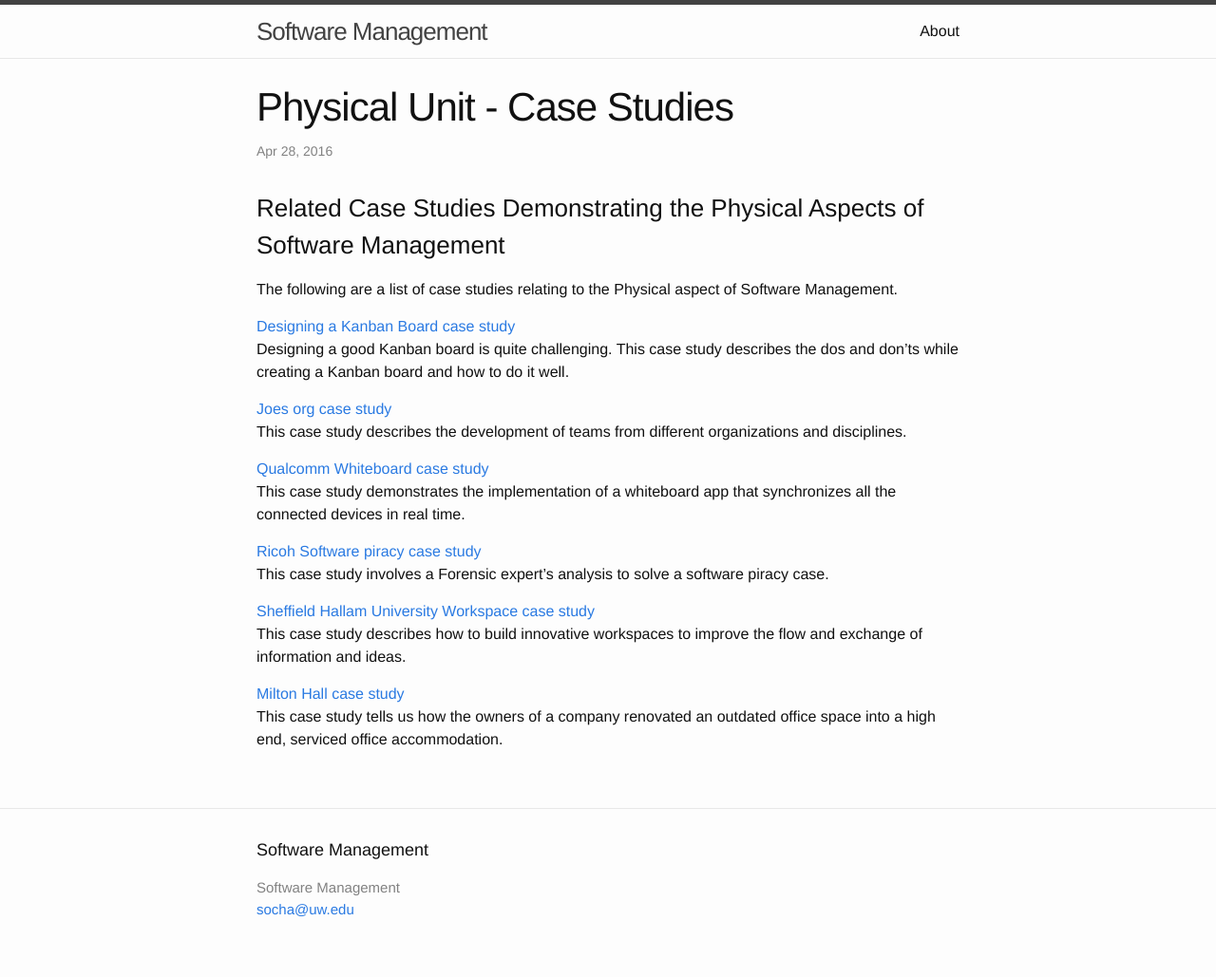
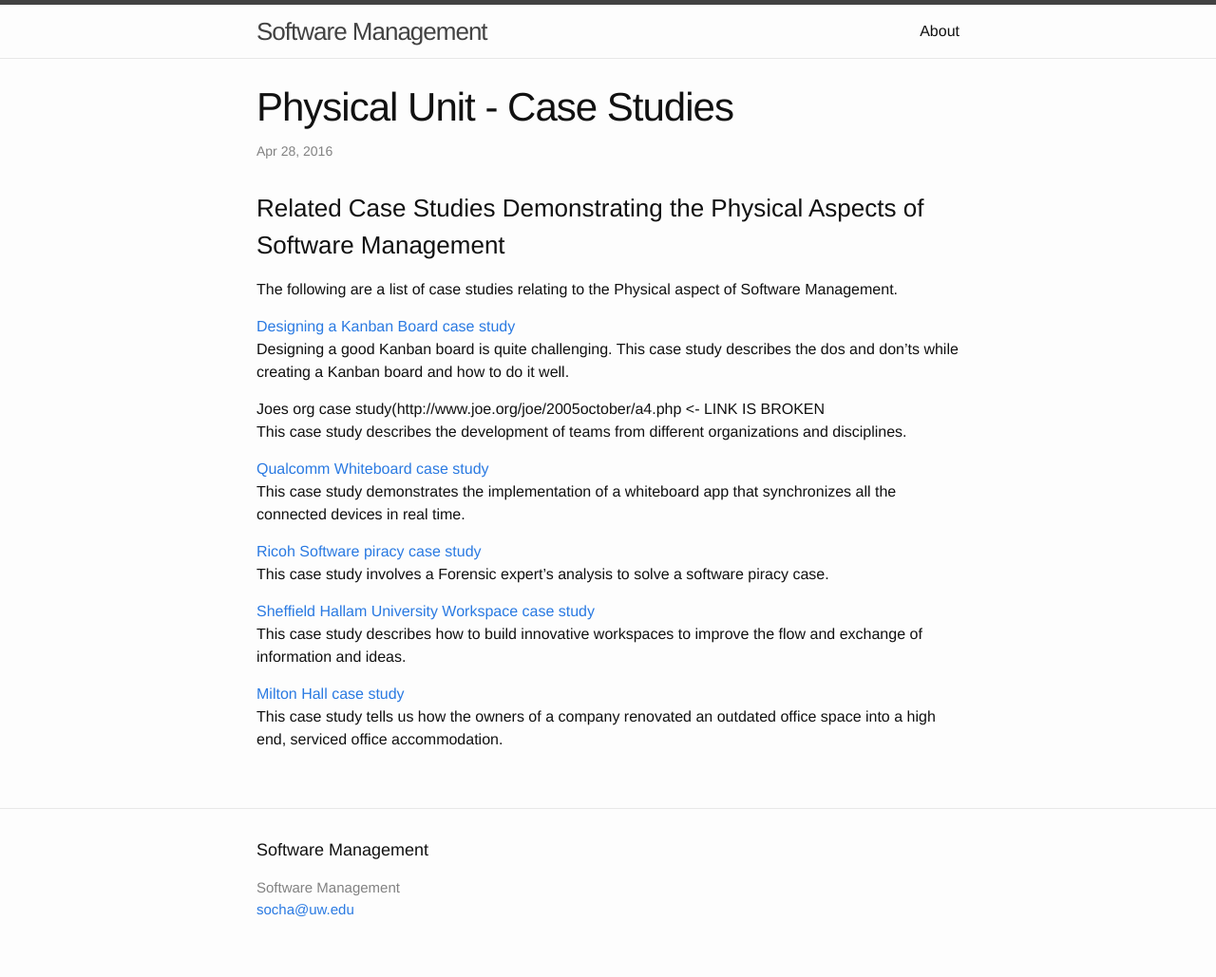
Before and after one commit to css566/css566.github.io, a Jekyll site: the page built from _posts/2016-04-28-PhysicalAspects_CaseStudies.md, in a window 1280 px wide. Shown: the whole page at 95% size. Built offline with Jekyll 4.4.1, drawn with Linux system fonts in a browser that asks for light colours; comment, search, counter and statistics services are not loaded.

Commit message:
Update 2016-04-28-PhysicalAspects_CaseStudies.md

```diff
--- a/_posts/2016-04-28-PhysicalAspects_CaseStudies.md
+++ b/_posts/2016-04-28-PhysicalAspects_CaseStudies.md
@@ -11,7 +11,7 @@ The following are a list of case studies relating to the Physical aspect of Soft
 Designing a good Kanban board is quite challenging. This case study describes the dos and don’ts while
 creating a Kanban board and how to do it well.
 
-[Joes org case study](http://www.joe.org/joe/2005october/a4.php)
+Joes org case study(http://www.joe.org/joe/2005october/a4.php <- LINK IS BROKEN
 This case study describes the development of teams from different organizations and disciplines.
 
 [Qualcomm Whiteboard case study](https://developer.qualcomm.com/case-study/whiteboard)
```
